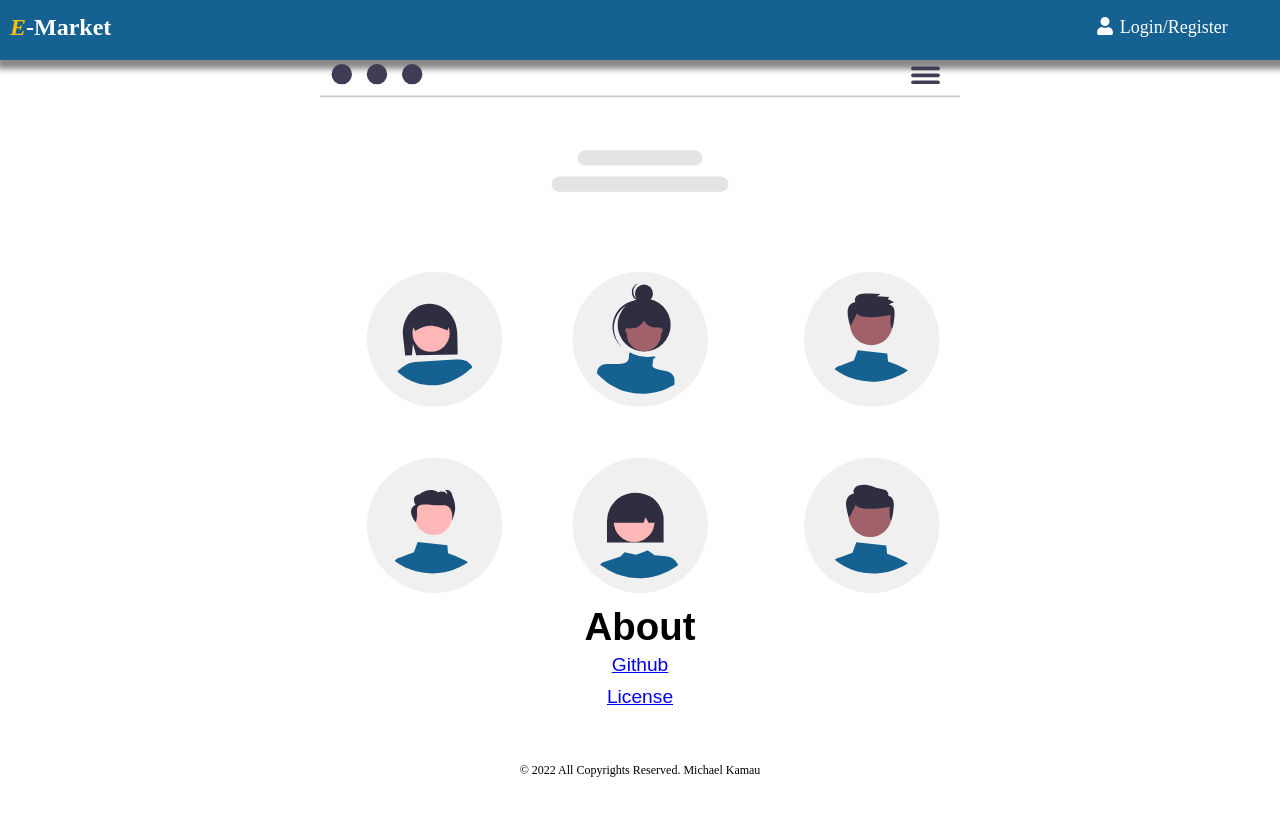
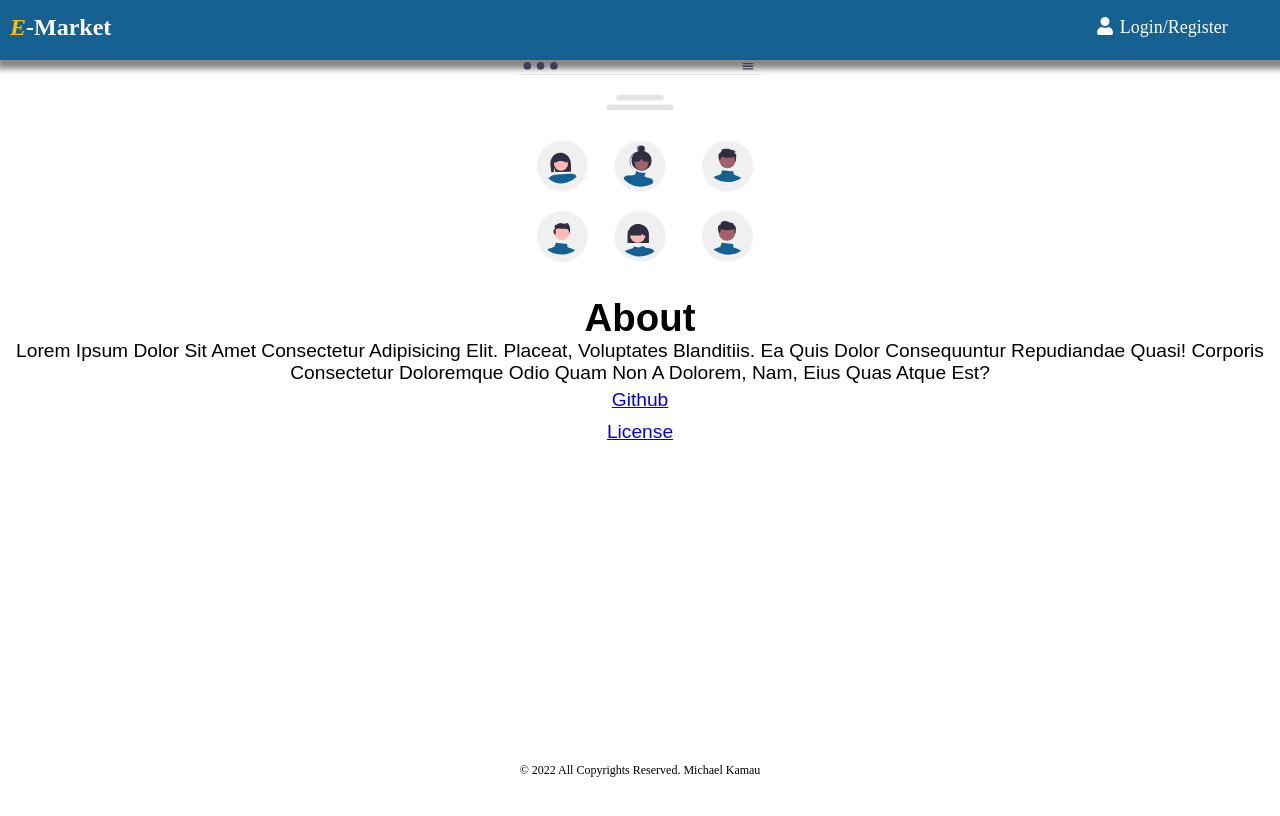
Before and after one commit to THE-Jitu-Assignments-Repo/Week-7, a React (Vite) app in the folder e-commerce/: page /about in a window 1280 px wide. Shown: the top 816 px of the page. Built offline with nearby package versions, Linux system fonts and the light colour scheme; no server answers.

Commit message:
Added add products validation/helpers yup

```diff
--- a/e-commerce/package.json
+++ b/e-commerce/package.json
@@ -18,7 +18,8 @@
     "react-loading-skeleton": "^3.1.0",
     "react-redux": "^8.0.5",
     "react-router-dom": "^6.4.3",
-    "react-toastify": "^9.1.1"
+    "react-toastify": "^9.1.1",
+    "yup": "^0.32.11"
   },
   "devDependencies": {
     "@types/react": "^18.0.24",
--- /dev/null
+++ b/e-commerce/src/Helpers/Validation.js
@@ -0,0 +1,12 @@
+import * as yup from 'yup';
+
+export const validateProductSchema = (product) => {
+  const schema = yup.object().shape({
+    title: yup.string().required(),
+    image: yup.string().required(),
+    description: yup.string().required(),
+    price: yup.number().required(),
+    discount: yup.number().required()
+  })
+  return schema.validate(product);
+}
--- a/e-commerce/src/features/products/productSlice.js
+++ b/e-commerce/src/features/products/productSlice.js
@@ -6,7 +6,8 @@ import {
 } from "@reduxjs/toolkit";
 import { async } from '@firebase/util';
 import { useParams } from 'react-router-dom';
-
+import { validateProductSchema } from '../../Helpers/Validation';
+import { toast } from "react-toastify"
 
 
 const url = "https://react-e-commerce-ead8d-default-rtdb.firebaseio.com/store.json"
@@ -22,11 +23,17 @@ const initialState = {
 export const postProduct = createAsyncThunk(
     "products/postProducts",
     async (product, thunkApi) => {
+        try{
 
-        const response = await axios.post(url, product)
+            await validateProductSchema(product)
+            const response = await axios.post(url, product)
 
-        thunkApi.dispatch(getProduct()) // mike note this very key "wisdom"
-        return response.data
+            thunkApi.dispatch(getProduct()) // mike note this very key "wisdom"
+            toast.success("Successfully Added product")
+            return response.data
+        } catch(error){
+            toast.error(error.message, {})
+        }
     }
 )
 
--- a/e-commerce/src/main.jsx
+++ b/e-commerce/src/main.jsx
@@ -1,17 +1,20 @@
-import React from 'react'
-import ReactDOM from 'react-dom/client'
-import { Provider } from 'react-redux'
-import store from './store'
-import App from './App'
-import './index.css'
-import {BrowserRouter} from 'react-router-dom'
+import React from "react";
+import ReactDOM from "react-dom/client";
+import { Provider } from "react-redux";
+import store from "./store";
+import App from "./App";
+import "./index.css";
+import { BrowserRouter } from "react-router-dom";
+import { ToastContainer } from "react-toastify";
+import "react-toastify/dist/ReactToastify.css";
 
-ReactDOM.createRoot(document.getElementById('root')).render(
+ReactDOM.createRoot(document.getElementById("root")).render(
   <React.StrictMode>
     <Provider store={store}>
       <BrowserRouter>
-       <App />
+        <App />
+        <ToastContainer />
       </BrowserRouter>
     </Provider>
   </React.StrictMode>
-)
+);
--- a/e-commerce/src/pages/About.jsx
+++ b/e-commerce/src/pages/About.jsx
@@ -1,34 +1,32 @@
-import React from 'react'
-import './about.css'
+import React from "react";
+import "./about.css";
 
 function About() {
   return (
-    <div className='about--content'>
+    <div className="about--content">
       <div className="about">
         <div className="img--about">
           <img src="./assests/About.svg" alt="about" />
         </div>
         <div className="img--about--text">
+          <h1>About</h1>
+          <span>
+            Lorem ipsum dolor sit amet consectetur adipisicing elit. Placeat,
+            voluptates blanditiis. Ea quis dolor consequuntur repudiandae quasi!
+            Corporis consectetur doloremque odio quam non a dolorem, nam, eius
+            quas atque est?
+          </span>
+          <p>
+            <a href="https://github.com/mik284">Github</a>
+          </p>
 
-        <h1>About</h1>
-        <p>
-          <a href="https://github.com/mik284">
-            Github
-          </a>
-        </p>
-
-        <p>
-          <a href="https://github.com/mik284">
-            License
-          </a>
-        </p>
+          <p>
+            <a href="https://github.com/mik284">License</a>
+          </p>
         </div>
-
-
-
       </div>
     </div>
-  )
+  );
 }
 
-export default About
+export default About;
--- a/e-commerce/src/pages/Cards/ProductCard.jsx
+++ b/e-commerce/src/pages/Cards/ProductCard.jsx
@@ -34,19 +34,19 @@ function ProductCard({data,id}) {
   return (
     <div className="product--card" key={id}>
       <div className="product--card__top">
-          <div className="product--rate">-{data.discount}%</div>
-        <img src={data.image} alt="product--img" className="image--product"/>
+          <div className="product--rate">-{data?.discount}%</div>
+        <img src={data?.image} alt="product--img" className="image--product"/>
       </div>
       <div className="product--card__bottom">
         <div className="product--card__header">
-          <div className="title--card">{data.title}</div>
+          <div className="title--card">{data?.title}</div>
         </div>
         {/* <div className="product--description">{data.description}</div> */}
         <div className="product--card__header">
           <div className="kash--card">
             <div className="kk">
-                <div>Ksh. {Math.floor(Math.abs(data.price/data.discount))}</div>
-                <div className="from">Ksh.{data.price}</div>
+                {/* <div>Ksh. {Math.floor(Math.abs(data.price/data.discount))}</div> */}
+                <div className="from">Ksh.{data?.price}</div>
             </div>
             </div>
           <div className="product--cart" onClick={()=>handleCart(data)}>Add to Cart <FaShoppingBag /></div>
--- /dev/null
+++ b/e-commerce/src/pages/Notfound.jsx
@@ -0,0 +1,14 @@
+import React from 'react'
+import './notfound.css'
+
+function Notfound() {
+  return (
+    <div>
+        <div className="img-notfound">
+            <img src="./assests/404 page.svg" alt="404" />
+        </div>
+    </div>
+  )
+}
+
+export default Notfound
--- a/e-commerce/src/pages/Products.jsx
+++ b/e-commerce/src/pages/Products.jsx
@@ -97,7 +97,7 @@ function Products() {
         </div>
         <div className="content--content">
           {product?.map((data) => (
-             <ProductCard id={data.id} data={data} />
+             <ProductCard id={data?.id} data={data} />
           ))}
         </div>
       </div>
--- a/e-commerce/src/pages/about.css
+++ b/e-commerce/src/pages/about.css
@@ -16,6 +16,7 @@ justify-content: center;
     align-items: center;
     flex-direction: column;
     width: 100%;
+    gap: 20px;
      /* height: 100%; */
 
 }
@@ -27,7 +28,7 @@ justify-content: center;
 }
 .img--about img{
     width: 100%;
-    height: 100%;
+    height: 200px;
 }
 .img--about--text{
     font-size: 1.2rem;
@@ -39,3 +40,14 @@ justify-content: center;
     text-transform: capitalize;
     font-family: 'Poppins', sans-serif;
 }
+
+.img--about--text span{
+    width: 100px;
+    /* border: 2px solid red; */
+    /* word-wrap: break-word; */
+    /* display: flex; */
+    justify-content: center;
+    align-items: center;
+    text-align: center;
+
+}
--- /dev/null
+++ b/e-commerce/src/pages/notfound.css
@@ -0,0 +1,5 @@
+.img-notfound{
+    display: flex;
+    align-items: center;
+    justify-content: center;
+}
--- a/e-commerce/src/routes/Routers.jsx
+++ b/e-commerce/src/routes/Routers.jsx
@@ -7,6 +7,7 @@ import Cart from "../pages/Cart";
 import Layout from "../components/Layouts/Layout";
 import Login from "../pages/Login";
 import Register from "../pages/Register";
+import Notfound from "../pages/Notfound";
 
 
 const Routers = () => {
@@ -22,7 +23,7 @@ const Routers = () => {
         <Route path="login" element={<Login />} />
         <Route path="/login/register" element={<Register />} />
         <Route path="/" element={<Home />}/>
-        <Route path="*" element="404" />
+        <Route path="*" element={<Notfound />}/>
       </Route>
     </Routes>
   );
```
Also changed, not shown: e-commerce/src/pages/modal/Addproduct.jsx (+0 -13 lines), 1 other file (tests, documents, lock files or other folders).
